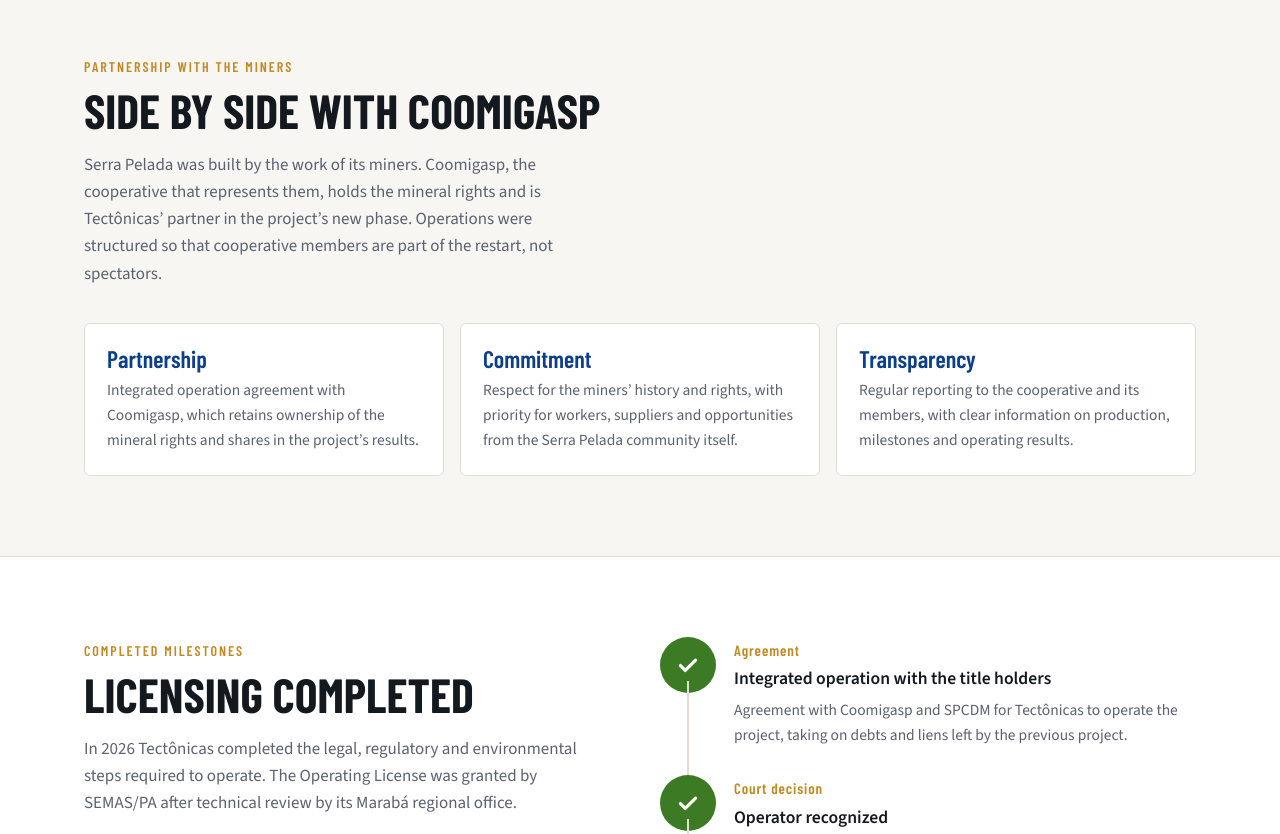
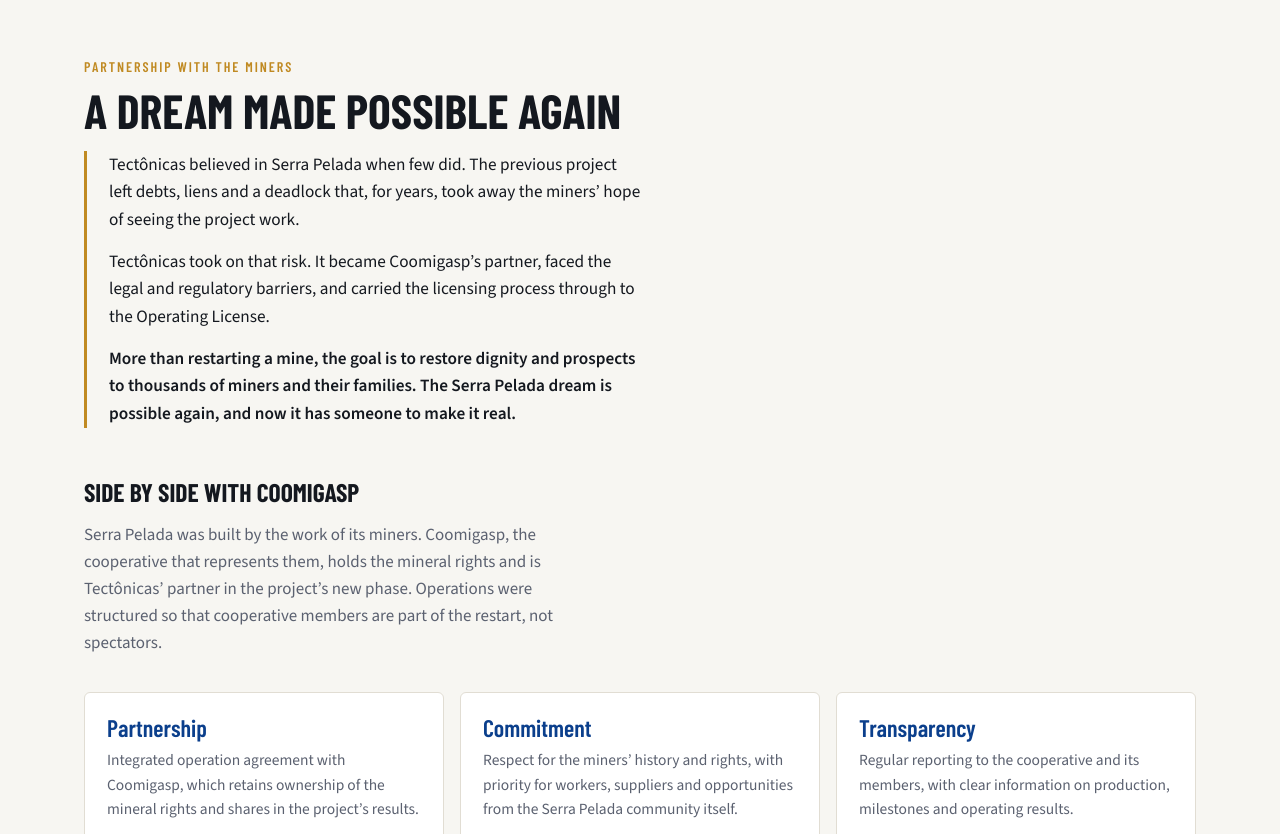
Before and after one commit to TecTonicas/tectonicas.github.io, a plain HTML site: page index.html in a window 1280 px wide. Shown: the part 1408-2242 px from the top of the page. Drawn offline with nearby package versions, Linux system fonts and the light colour scheme.

Commit message:
Texto "Um sonho que voltou a ser possível" e ajuste no licenciamento

```diff
--- a/index.html
+++ b/index.html
@@ -128,6 +128,10 @@
 .minerals .card .n{font-size:1.3rem}
 .srcs{font-size:13px;color:var(--muted);margin:32px 0 0;padding-left:18px}
 .srcs a{color:var(--navy)}
+.story{max-width:66ch;margin:0 0 44px;border-left:3px solid var(--gold);padding-left:22px}
+.story p{margin:0 0 14px;font-size:1.08rem}
+.story p:last-child{margin-bottom:0;font-weight:600}
+h3.sub{font-family:var(--display);font-weight:700;font-size:1.6rem;text-transform:uppercase;margin:0 0 8px}
 </style>
 </head>
 <body>
@@ -178,7 +182,13 @@
   </div>
   <div class="in" id="coomigasp" style="margin-top:56px">
     <span class="kicker" data-i18n="cK">Parceria com os garimpeiros</span>
-    <h2 data-i18n="cH">Lado a lado com a Coomigasp</h2>
+    <h2 data-i18n="sH">Um sonho que voltou a ser possível</h2>
+    <div class="story">
+      <p data-i18n="sP1">A Tectônicas acreditou em Serra Pelada quando poucos acreditavam. O projeto anterior deixou débitos, bloqueios e um impasse que afastou dos garimpeiros, por anos, a esperança de ver o empreendimento funcionar.</p>
+      <p data-i18n="sP2">A Tectônicas assumiu esse risco. Tornou-se parceira da Coomigasp, enfrentou as barreiras jurídicas e regulatórias e conduziu o licenciamento até a Licença de Operação.</p>
+      <p data-i18n="sP3">Mais do que retomar uma mina, o objetivo é devolver dignidade e perspectiva a milhares de garimpeiros e suas famílias. O sonho de Serra Pelada voltou a ser possível, e agora tem quem o torne realidade.</p>
+    </div>
+    <h3 class="sub" data-i18n="cH">Lado a lado com a Coomigasp</h3>
     <p class="intro" data-i18n="cP">Serra Pelada foi construída pelo trabalho dos garimpeiros. A Coomigasp, cooperativa que os representa, é titular dos direitos minerários e parceira da Tectônicas na nova fase do projeto. A operação foi estruturada para que os cooperados sejam parte da retomada, e não espectadores.</p>
     <div class="cards">
       <div class="card"><div class="n" data-i18n="c1n">Parceria</div><p data-i18n="c1p">Contrato de operação integrada com a Coomigasp, que mantém a titularidade dos direitos minerários e participa dos resultados do empreendimento.</p></div>
@@ -197,7 +207,7 @@
       <figure><img src="mapa-lo.jpg" alt="Mapa oficial anexo à Licença de Operação 16496/2026 com as poligonais da ANM, a área de aproveitamento e a infraestrutura de apoio" loading="lazy"><figcaption data-i18n="mapCap">Mapa oficial anexo à LO 16496/2026 (SEMAS/PA): poligonais ANM em preto, área de aproveitamento em vermelho e infraestrutura de apoio em azul.</figcaption></figure>
     </div>
     <ol class="path">
-      <li><span class="dot"><svg viewBox="0 0 24 24" aria-hidden="true"><path d="M5 12.5l4.5 4.5L19 7.5" fill="none" stroke="#fff" stroke-width="3" stroke-linecap="round" stroke-linejoin="round"/></svg></span><div><span class="when" data-i18n="s1w">Contrato</span><h3 data-i18n="s1h">Operação integrada com os titulares</h3><p data-i18n="s1p">Contrato com a Coomigasp e a SPCDM para a Tectônicas operar o empreendimento, assumindo débitos e bloqueios deixados pelo projeto anterior.</p></div></li>
+      <li><span class="dot"><svg viewBox="0 0 24 24" aria-hidden="true"><path d="M5 12.5l4.5 4.5L19 7.5" fill="none" stroke="#fff" stroke-width="3" stroke-linecap="round" stroke-linejoin="round"/></svg></span><div><span class="when" data-i18n="s1w">Contrato</span><h3 data-i18n="s1h">Operação integrada com os titulares</h3><p data-i18n="s1p">Contrato com a Coomigasp e a SPCDM para a Tectônicas operar o empreendimento, para destravar os débitos e bloqueios deixados pelo projeto anterior.</p></div></li>
       <li><span class="dot"><svg viewBox="0 0 24 24" aria-hidden="true"><path d="M5 12.5l4.5 4.5L19 7.5" fill="none" stroke="#fff" stroke-width="3" stroke-linecap="round" stroke-linejoin="round"/></svg></span><div><span class="when" data-i18n="s2w">Decisão judicial</span><h3 data-i18n="s2h">Reconhecimento da operadora</h3><p data-i18n="s2p">Processo nº 0000149-49.2020.5.08.0130, que fundamenta a anotação na ANM e a licença ambiental.</p></div></li>
       <li><span class="dot"><svg viewBox="0 0 24 24" aria-hidden="true"><path d="M5 12.5l4.5 4.5L19 7.5" fill="none" stroke="#fff" stroke-width="3" stroke-linecap="round" stroke-linejoin="round"/></svg></span><div><span class="when">05/05/2026</span><h3 data-i18n="s3h">Anotação na ANM</h3><p data-i18n="s3p">Relação nº 163/2026, publicada no DOU: a Tectônicas está autorizada a atuar como operadora nos três títulos.</p><a href="https://www.in.gov.br/web/dou/-/despacho-703197506" target="_blank" rel="noopener" data-i18n="s3a">Ver publicação no DOU</a></div></li>
       <li><span class="dot"><svg viewBox="0 0 24 24" aria-hidden="true"><path d="M5 12.5l4.5 4.5L19 7.5" fill="none" stroke="#fff" stroke-width="3" stroke-linecap="round" stroke-linejoin="round"/></svg></span><div><span class="when">02/06/2026</span><h3 data-i18n="s4h">Pedido de Licença de Operação</h3><p data-i18n="s4p">Protocolo na SEMAS/PA, processo nº 2026/0000020732, com Plano de Controle Ambiental.</p></div></li>
@@ -335,7 +345,7 @@
     aBadge:'Published in Brazil’s Federal Official Gazette', t1tag:'Mining Concession', t1:'Holder: Serra Pelada Companhia de Desenvolvimento Mineral (SPCDM). Registered operator: Tectônicas.', t2tag:'Artisanal Mining Permit', t2:'Holder: Coomigasp. Registered operator: Tectônicas.', t3:'Holder: Coomigasp. Registered operator: Tectônicas.',
     lK:'Completed milestones', lH:'Licensing completed', lP:'In 2026 Tectônicas completed the legal, regulatory and environmental steps required to operate. The Operating License was granted by SEMAS/PA after technical review by its Marabá regional office.',
     mapCap:'Official map attached to Operating License 16496/2026 (SEMAS/PA): ANM polygons in black, recovery area in red and support facilities in blue.',
-    s1w:'Agreement', s1h:'Integrated operation with the title holders', s1p:'Agreement with Coomigasp and SPCDM for Tectônicas to operate the project, taking on debts and liens left by the previous project.',
+    s1w:'Agreement', s1h:'Integrated operation with the title holders', s1p:'Agreement with Coomigasp and SPCDM for Tectônicas to operate the project, to resolve the debts and liens left by the previous project.',
     s2w:'Court decision', s2h:'Operator recognized', s2p:'Case no. 0000149-49.2020.5.08.0130, which underpins the ANM registration and the environmental license.',
     s3h:'Registration with ANM', s3p:'List no. 163/2026, published in the Official Gazette: Tectônicas is authorized to act as operator on all three titles.', s3a:'See the Official Gazette notice',
     s4h:'Operating License application', s4p:'Filed with SEMAS/PA, case no. 2026/0000020732, with an Environmental Control Plan.',
@@ -357,6 +367,7 @@
     nav3b:'Geology',
     cK:'Partnership with the miners', cH:'Side by side with Coomigasp', cP:'Serra Pelada was built by the work of its miners. Coomigasp, the cooperative that represents them, holds the mineral rights and is Tectônicas’ partner in the project’s new phase. Operations were structured so that cooperative members are part of the restart, not spectators.',
     c1n:'Partnership', c1p:'Integrated operation agreement with Coomigasp, which retains ownership of the mineral rights and shares in the project’s results.', c2n:'Commitment', c2p:'Respect for the miners’ history and rights, with priority for workers, suppliers and opportunities from the Serra Pelada community itself.', c3n:'Transparency', c3p:'Regular reporting to the cooperative and its members, with clear information on production, milestones and operating results.',
+    sH:'A dream made possible again', sP1:'Tectônicas believed in Serra Pelada when few did. The previous project left debts, liens and a deadlock that, for years, took away the miners’ hope of seeing the project work.', sP2:'Tectônicas took on that risk. It became Coomigasp’s partner, faced the legal and regulatory barriers, and carried the licensing process through to the Operating License.', sP3:'More than restarting a mine, the goal is to restore dignity and prospects to thousands of miners and their families. The Serra Pelada dream is possible again, and now it has someone to make it real.',
     vCta:'Request a presentation', cred:'Cover image is illustrative, a conceptual rendering of the project.', disc:'Corporate information only. This is not a public offering of securities.'
   };
   const nodes = [...document.querySelectorAll('[data-i18n]')];
```
